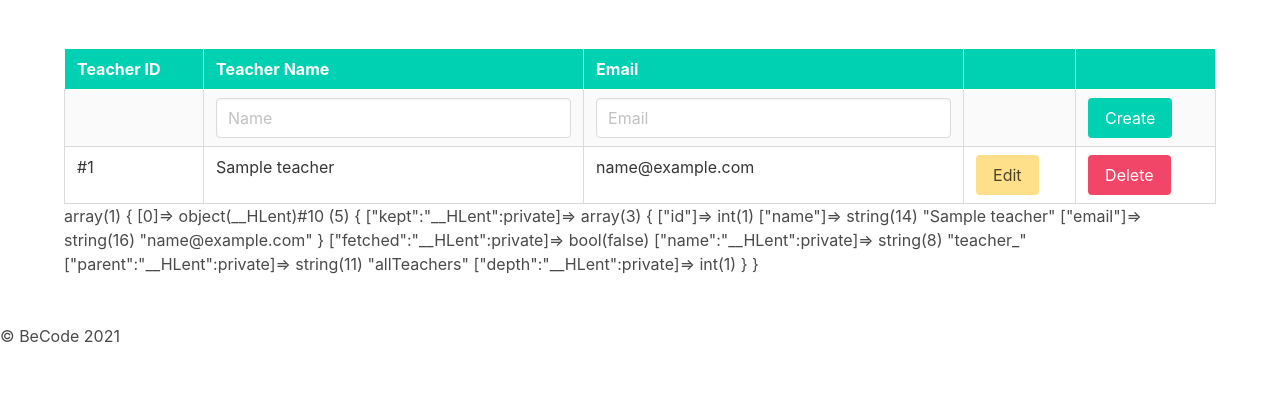
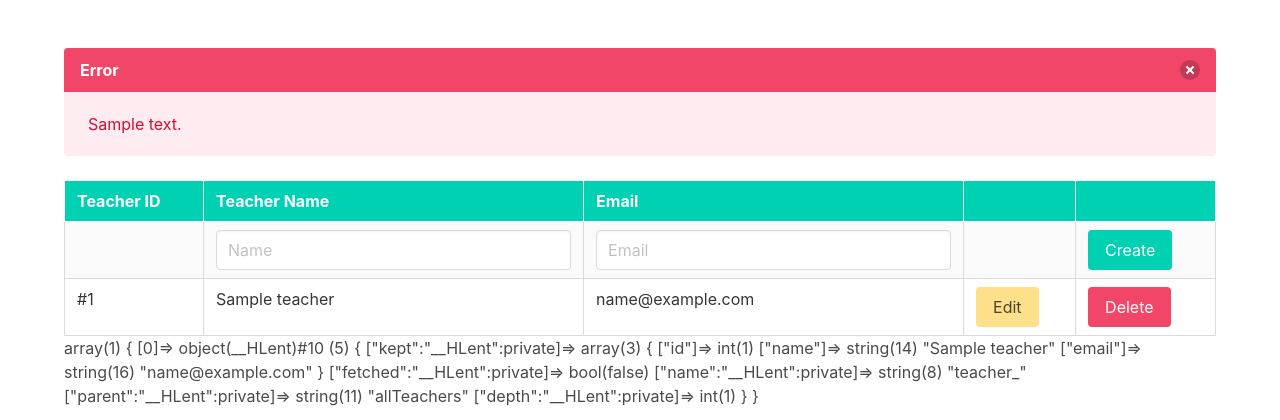
Before and after one commit to Laurent-Bosteels/crud, a PHP site: template View/teacher.php in a window 1280 px wide. Shown: the part 66-486 px from the top of the page. Run offline with PHP 8.4, Linux system fonts and the light colour scheme; the template is opened without the code that fills it: most values are stand-ins (such as "Sample title", 1, 10 or a date in 2020).

Commit message:
teacher edge case

```diff
--- a/Controller/TeacherController.php
+++ b/Controller/TeacherController.php
@@ -14,7 +14,7 @@ class Teachercontroller
             $loaderTeacher->changeTeacher($POST['name'], $POST['email'], $POST['edit']);
             $POST['edit'] = 0;
         } elseif (isset($POST['delete'])) {
-            $loaderTeacher->deleteTeacher($POST['delete']);
+            $teacherMessage = $loaderTeacher->deleteTeacher($POST['delete']);
             $POST['delete'] = 0;
         }
 
--- a/View/teacher.php
+++ b/View/teacher.php
@@ -5,6 +5,18 @@
         <div class="columns is-multiline">
             <div class="column">
                 <form action="" method="POST">
+
+                    <?php if (isset($teacherMessage)) {
+                        echo '
+                            <article class="message is-danger">
+                            <div class="message-header">
+                            <p>Error</p>
+                            <button class="delete" aria-label="delete"></button>
+                            </div>
+                            <div class="message-body"> ' . $teacherMessage . ' </div>
+                            </article>';
+                    } ?>
+
                     <table class="table is-bordered is-striped is-fullwidth">
                         <tr class="th is-selected">
                             <th>Teacher ID</th>
@@ -32,7 +44,6 @@
                             <td>' . '<button name="edit" class="button is-warning" value="' . $row->getId() . '">Edit</button>' . '</td>
                             <td>' . '<button name="delete" value="' . $row->getId() . '" class="button is-danger">Delete</button>' . '</td>
                             </tr>';
-
                         } ?>
 
                     </table>
```
Also changed, not shown: Model/TeacherLoader.php (+10 -0 lines), README.md.
